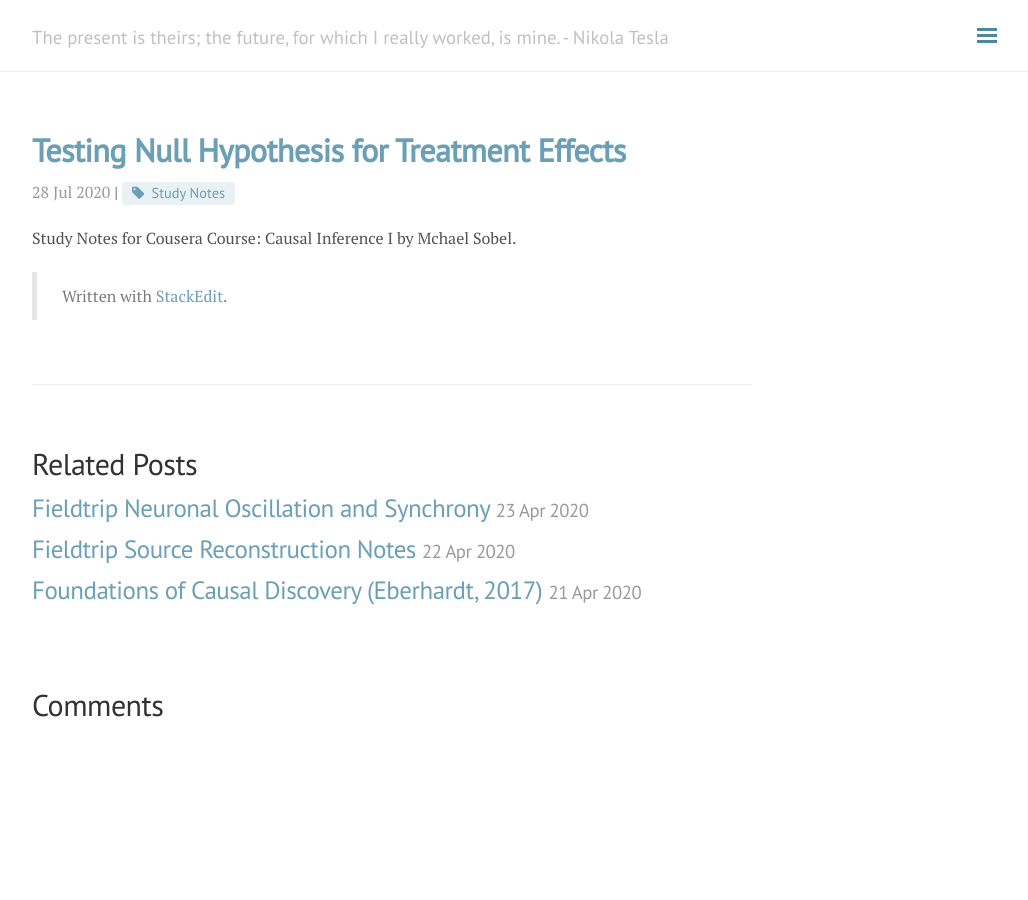
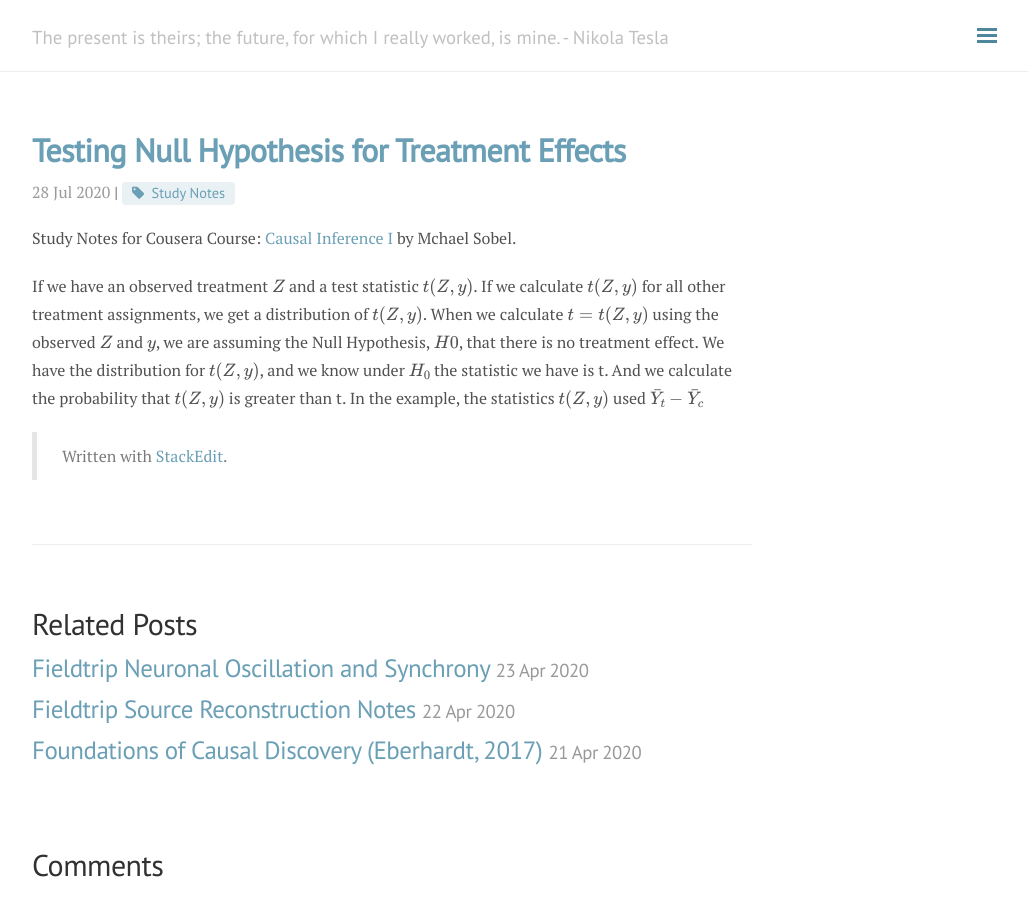
Before and after one commit to andylikescodes/andylikescodes.github.io, a Jekyll site: the page built from _posts/2020-07-28-Testing-Null-Hypothesis-For-Treatment-Effects.md, in a window 1280 px wide. Shown: the whole page, without its empty margins (248-1276 px from the left). Built offline with Jekyll 4.4.1, drawn with Linux system fonts in a browser that asks for light colours; nearby versions of some CDN libraries; formulas are drawn with MathJax 3; comment, search, counter and statistics services are not loaded.

Commit message:
_posts/2020-07-28-Testing-Null-Hypothesis-For-Treatment-Effects.md updated from https://stackedit.io/

```diff
--- a/_posts/2020-07-28-Testing-Null-Hypothesis-For-Treatment-Effects.md
+++ b/_posts/2020-07-28-Testing-Null-Hypothesis-For-Treatment-Effects.md
@@ -5,13 +5,13 @@ tag: [Study Notes]
 category: Causal Inference
 ---
 
-Study Notes for Cousera Course: Causal Inference I by Mchael Sobel.
+Study Notes for Cousera Course: [Causal Inference I]([https://www.coursera.org/learn/causal-inference](https://www.coursera.org/learn/causal-inference)) by Mchael Sobel.
 
-
+If we have an observed treatment $Z$ and a test statistic $t(Z, y)$. If we calculate $t(Z, y)$ for all other treatment assignments, we get a distribution of $t(Z, y)$. When we calculate $t = t(Z, y)$ using the observed $Z$ and $y$, we are assuming the Null Hypothesis, $H0$, that there is no treatment effect. We have the distribution for $t(Z, y)$, and we know under $H_0$ the statistic we have is t. And we calculate the probability that $t(Z, y)$ is greater than t. In the example, the statistics $t(Z, y)$ used $\bar{Y}_t - \bar{Y}_c$
 
 
 
 > Written with [StackEdit](https://stackedit.io/).
 <!--stackedit_data:
-eyJoaXN0b3J5IjpbLTE5MjgyOTQzNDldfQ==
+eyJoaXN0b3J5IjpbLTE2MDQ0MTAwMjhdfQ==
 -->
```
